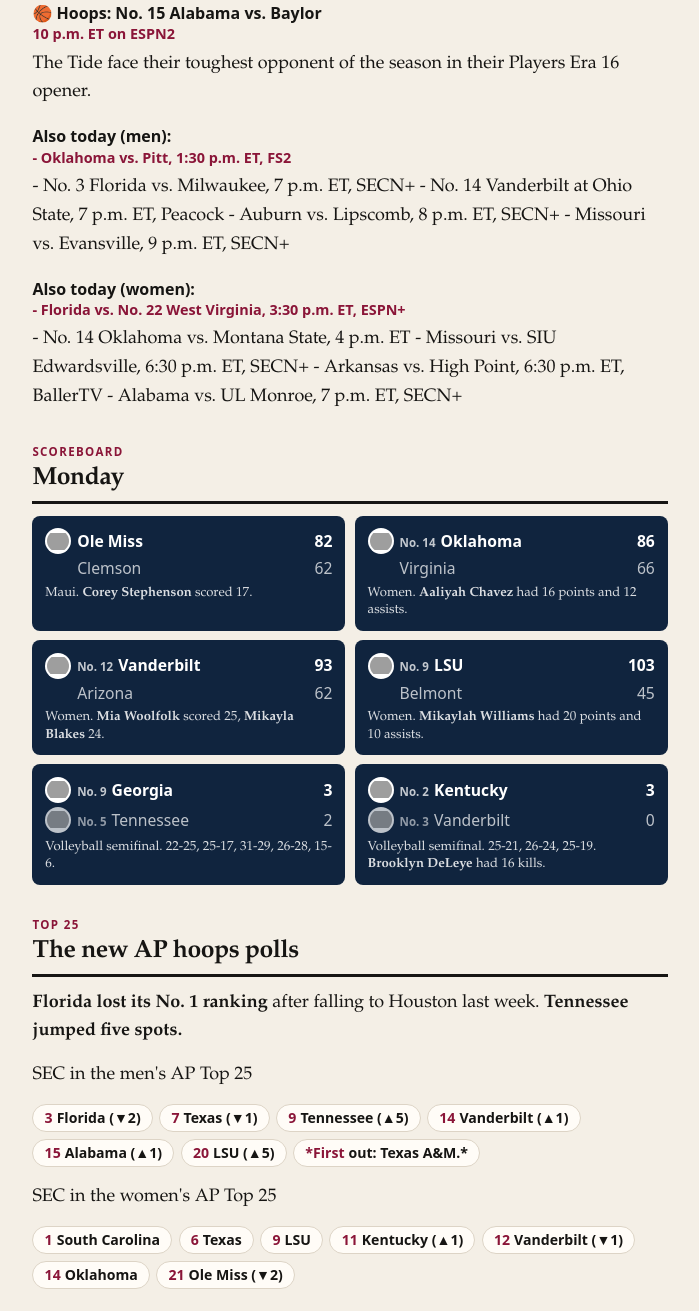
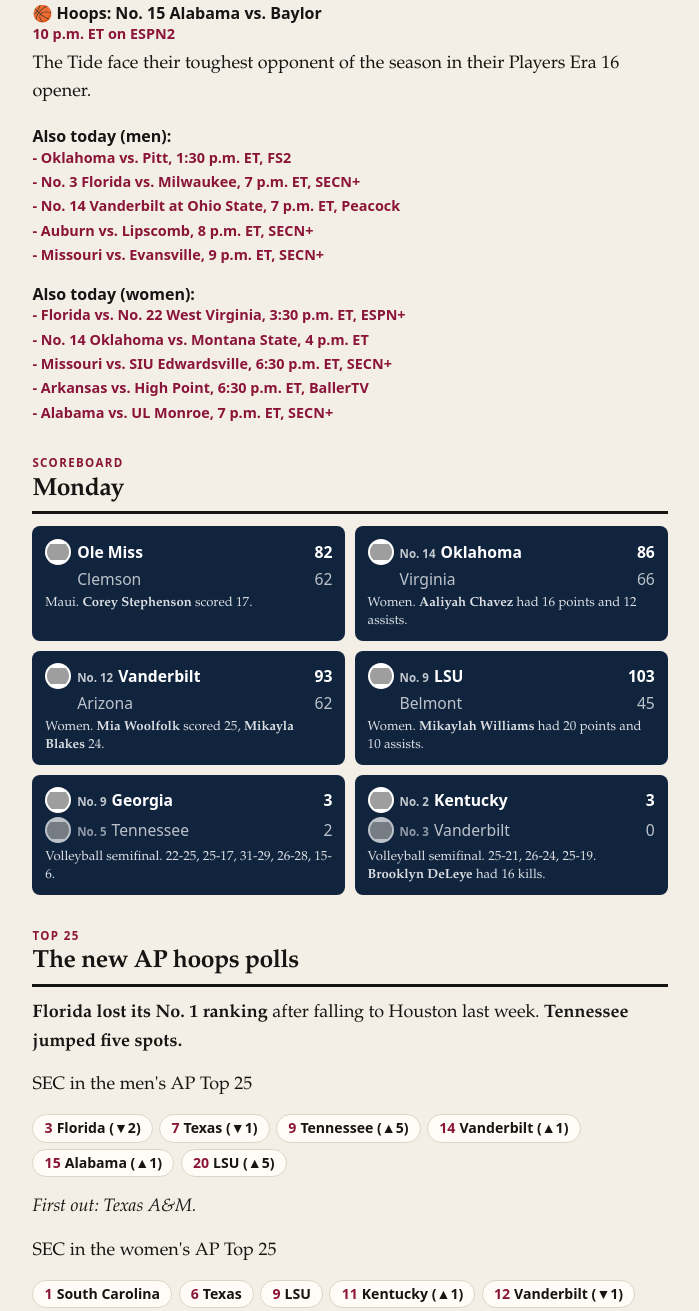
Before and after one commit to wakeupsec1/wakeupsec1.github.io, a plain HTML site: page index.html in a window 1280 px wide. Shown: the part 7498-8809 px from the top of the page, without its empty margins (290-989 px from the left). Drawn offline with Linux system fonts and the light colour scheme; grey boxes are pictures that could not be loaded.

Commit message:
Nov 24 brief: render CFP cheat sheet as table; sync homepage

```diff
--- a/index.html
+++ b/index.html
@@ -536,8 +536,8 @@ figure.pull-quote blockquote p:last-child::after {
 <div class="watch-entry"><p class="w1">🏈 CFP: Rankings reveal</p><p class="w2">7:30 p.m. ET on ESPN</p><p>The committee <a href="https://www.ncaa.com/news/football/article/2026-11-17/when-do-college-football-playoff-rankings-come-out" target="_blank" rel="noopener noreferrer"><strong>releases its fourth rankings</strong></a>. Watch where it puts Texas, Alabama and Tennessee (see the cheat sheet below).</p></div>
 <div class="watch-entry"><p class="w1">🏀 Women's hoops: No. 1 South Carolina vs. No. 7 UConn</p><p class="w2">8 p.m. ET on FS1</p><p>The Gamecocks are 6-0 with every first-place vote.</p></div>
 <div class="watch-entry"><p class="w1">🏀 Hoops: No. 15 Alabama vs. Baylor</p><p class="w2">10 p.m. ET on ESPN2</p><p>The Tide face their toughest opponent of the season in their Players Era 16 opener.</p></div>
-<div class="watch-entry"><p class="w1">Also today (men):</p><p class="w2">- Oklahoma vs. Pitt, 1:30 p.m. ET, FS2</p><p>- No. 3 Florida vs. Milwaukee, 7 p.m. ET, SECN+ - No. 14 Vanderbilt at Ohio State, 7 p.m. ET, Peacock - Auburn vs. Lipscomb, 8 p.m. ET, SECN+ - Missouri vs. Evansville, 9 p.m. ET, SECN+</p></div>
-<div class="watch-entry"><p class="w1">Also today (women):</p><p class="w2">- Florida vs. No. 22 West Virginia, 3:30 p.m. ET, ESPN+</p><p>- No. 14 Oklahoma vs. Montana State, 4 p.m. ET - Missouri vs. SIU Edwardsville, 6:30 p.m. ET, SECN+ - Arkansas vs. High Point, 6:30 p.m. ET, BallerTV - Alabama vs. UL Monroe, 7 p.m. ET, SECN+</p></div>
+<div class="watch-entry"><p class="w1">Also today (men):</p><p class="w2">- Oklahoma vs. Pitt, 1:30 p.m. ET, FS2</p><p class="w2">- No. 3 Florida vs. Milwaukee, 7 p.m. ET, SECN+</p><p class="w2">- No. 14 Vanderbilt at Ohio State, 7 p.m. ET, Peacock</p><p class="w2">- Auburn vs. Lipscomb, 8 p.m. ET, SECN+</p><p class="w2">- Missouri vs. Evansville, 9 p.m. ET, SECN+</p></div>
+<div class="watch-entry"><p class="w1">Also today (women):</p><p class="w2">- Florida vs. No. 22 West Virginia, 3:30 p.m. ET, ESPN+</p><p class="w2">- No. 14 Oklahoma vs. Montana State, 4 p.m. ET</p><p class="w2">- Missouri vs. SIU Edwardsville, 6:30 p.m. ET, SECN+</p><p class="w2">- Arkansas vs. High Point, 6:30 p.m. ET, BallerTV</p><p class="w2">- Alabama vs. UL Monroe, 7 p.m. ET, SECN+</p></div>
 </section>
 <section class="el el-scoreboard" id="monday">
 <p class="kicker">SCOREBOARD</p><h2 class="el-head">Monday</h2>
@@ -547,14 +547,15 @@ figure.pull-quote blockquote p:last-child::after {
 <p class="kicker">TOP 25</p><h2 class="el-head">The new AP hoops polls</h2>
 <p><strong>Florida lost its No. 1 ranking</strong> after falling to Houston last week. <strong>Tennessee jumped five spots.</strong></p>
 <p class="w2">SEC in the men's AP Top 25</p>
-<ul class="rank-strip"><li><b>3</b>Florida (▼2)</li><li><b>7</b>Texas (▼1)</li><li><b>9</b>Tennessee (▲5)</li><li><b>14</b>Vanderbilt (▲1)</li><li><b>15</b>Alabama (▲1)</li><li><b>20</b>LSU (▲5)</li><li><b>*First</b>out: Texas A&amp;M.*</li></ul>
+<ul class="rank-strip"><li><b>3</b>Florida (▼2)</li><li><b>7</b>Texas (▼1)</li><li><b>9</b>Tennessee (▲5)</li><li><b>14</b>Vanderbilt (▲1)</li><li><b>15</b>Alabama (▲1)</li><li><b>20</b>LSU (▲5)</li></ul>
+<p><em>First out: Texas A&amp;M.</em></p>
 <p class="w2">SEC in the women's AP Top 25</p>
 <ul class="rank-strip"><li><b>1</b>South Carolina</li><li><b>6</b>Texas</li><li><b>9</b>LSU</li><li><b>11</b>Kentucky (▲1)</li><li><b>12</b>Vanderbilt (▼1)</li><li><b>14</b>Oklahoma</li><li><b>21</b>Ole Miss (▼2)</li></ul>
 </section>
 <section class="el el-feature-short" id="the-cheat-sheet">
 <p class="kicker">CFP TUESDAY</p><h2 class="el-head">The cheat sheet</h2>
 <p><strong>The AP voters already moved Texas ahead of Alabama.</strong> Tonight we find out if the committee does.</p>
-<p>| Team | Record | Last week's CFP | This week's AP | | --- | --- | --- | --- | | Georgia | 10-1 | 1 | 1 | | Alabama | 9-2 | 3 | 6 | | Texas | 9-2 | 5 | 5 | | Tennessee | 9-2 | 9 | 7 | | Kentucky | 7-4 | 16 | NR | | South Carolina | 6-5 | 21 | NR | | Oklahoma | 7-4 | 22 | 19 | | Florida | 7-4 | 24 | 20 | | Ole Miss | 7-4 | 25 | 23 | | Missouri | 7-4 | NR | 24 |</p>
+<div class="table-wrap"><table><thead><tr><th>Team</th><th>Record</th><th>Last week's CFP</th><th>This week's AP</th></tr></thead><tbody><tr><td>Georgia</td><td>10-1</td><td>1</td><td>1</td></tr><tr><td>Alabama</td><td>9-2</td><td>3</td><td>6</td></tr><tr><td>Texas</td><td>9-2</td><td>5</td><td>5</td></tr><tr><td>Tennessee</td><td>9-2</td><td>9</td><td>7</td></tr><tr><td>Kentucky</td><td>7-4</td><td>16</td><td>NR</td></tr><tr><td>South Carolina</td><td>6-5</td><td>21</td><td>NR</td></tr><tr><td>Oklahoma</td><td>7-4</td><td>22</td><td>19</td></tr><tr><td>Florida</td><td>7-4</td><td>24</td><td>20</td></tr><tr><td>Ole Miss</td><td>7-4</td><td>25</td><td>23</td></tr><tr><td>Missouri</td><td>7-4</td><td>NR</td><td>24</td></tr></tbody></table></div>
 <p>Chris Vannini <a href="https://podcasts.apple.com/us/podcast/hour-1-chris-vannini-the-athletic-conner-riley-dawgnation/id687989405?i=1000803672157" target="_blank" rel="noopener noreferrer"><strong>said on Finebaum: "I have had it, Texas, Tennessee, Alabama, for about three or four weeks at this point. The committee clearly has not."</strong></a></p>
 <p>Chris Low <a href="https://podcasts.apple.com/us/podcast/hour-2-chris-low-on3/id687989405?i=1000803676941" target="_blank" rel="noopener noreferrer"><strong>thinks Tennessee lands at "probably 8 or 7, which would put them at home."</strong></a></p>
 <p>Mike Rodak <a href="https://x.com/mikerodak/status/2124976410230137335" target="_blank" rel="noopener noreferrer"><strong>says the Alabama-Texas placement "will be a clue"</strong></a> to whether Bama can get a top-four seed without the SEC title game.</p>
```
Also changed, not shown: briefs/2026-11-24.html (+1 -1 lines).
